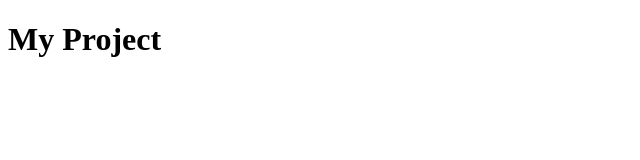
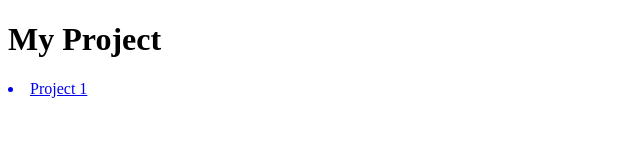
Before and after one commit to rockyarellano/rockyarellano.github.io, a plain HTML site: page index.html in a window 1280 px wide. Shown: the full height of the page, 0-640 px from the left. Drawn offline with Linux system fonts and the light colour scheme.

Commit message:
Update index.html

```diff
--- a/index.html
+++ b/index.html
@@ -10,6 +10,10 @@
 
     <h1>My Project</h1>
 
+
+  <a href="project 1.html"><li>Project 1</li></a>
+
+
     </body>
 
     </html>
```
